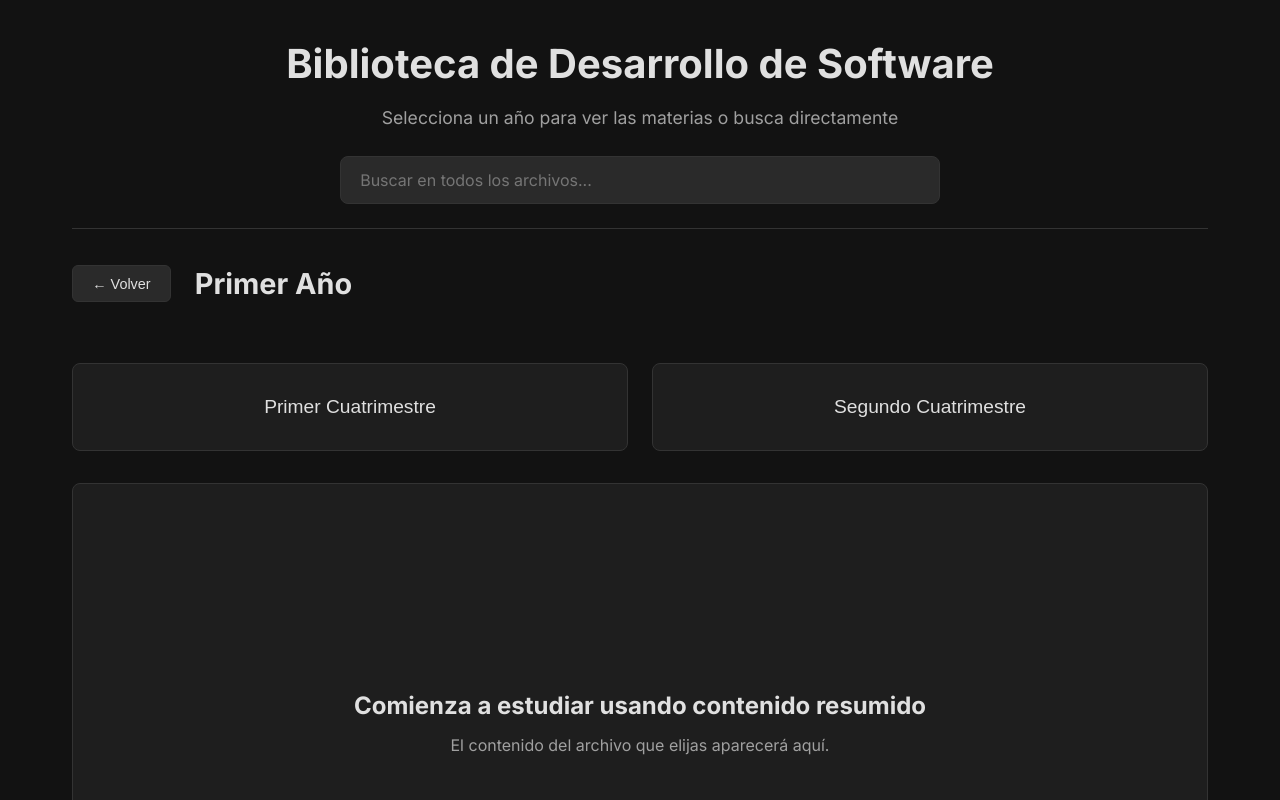
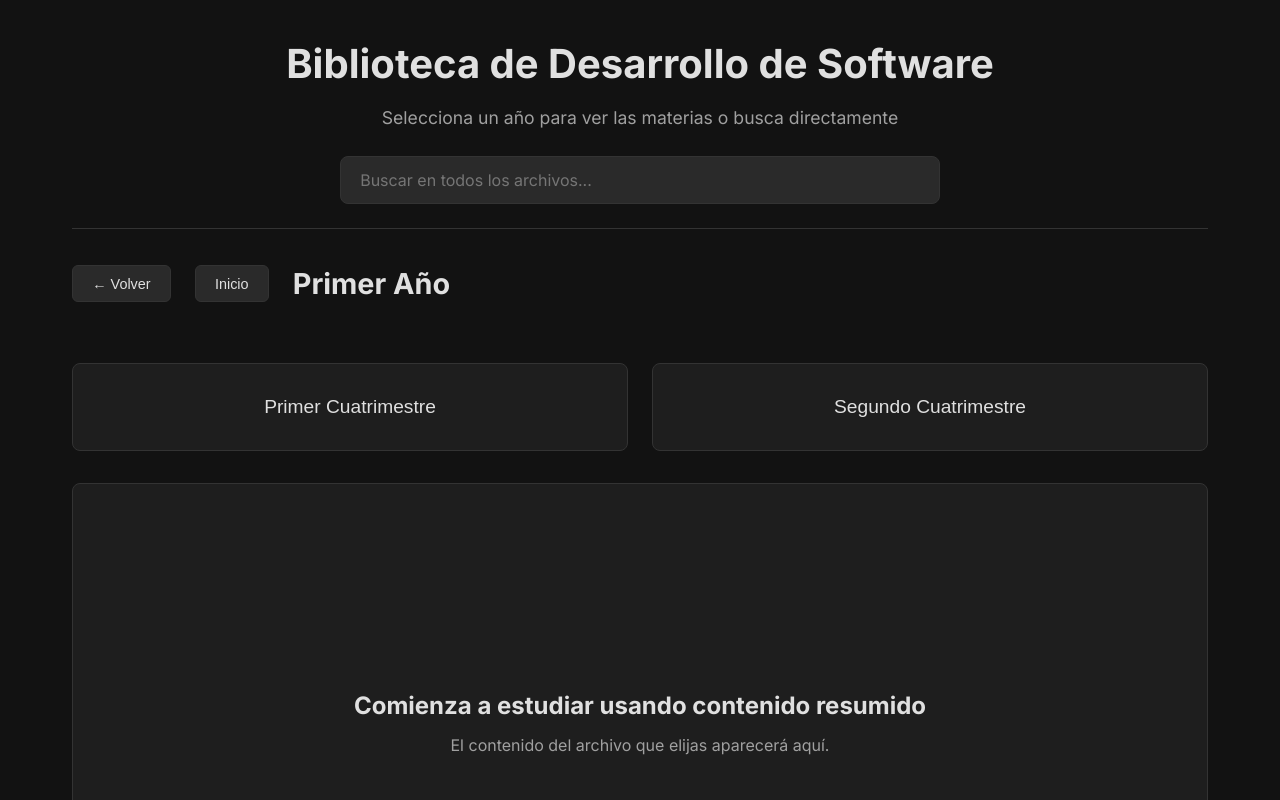
Before and after one commit to Biblioteca-Organizacion-ULP/Segundo-Cuatrimestre-biblioteca, a plain HTML site: page index.html in a window 1280 px wide. Both pictures are taken after a click on the button "Primer Año". Shown: the top 800 px of the page. Drawn offline with Linux system fonts and the light colour scheme.

Commit message:
funcion nueva: Agregar botones de 'Inicio' para volver a la selección de año

```diff
--- a/index.html
+++ b/index.html
@@ -21,6 +21,7 @@
 
         <div id="nav-header" class="file-header hidden">
             <button id="nav-back-button">&larr; Volver</button>
+            <button id="nav-home-button" class="home-button">Inicio</button>
             <h2 id="nav-title"></h2>
         </div>
 
@@ -30,6 +31,7 @@
         <div id="file-viewer-area" class="hidden">
             <div class="file-header">
                 <button id="back-button">&larr; Volver a materias</button>
+                <button id="home-button" class="home-button">Inicio</button>
                 <h2 id="file-subject-title"></h2>
             </div>
             <div id="file-list"></div>
--- a/script.js
+++ b/script.js
@@ -1,12 +1,14 @@
 document.addEventListener('DOMContentLoaded', () => {
     const navHeader = document.getElementById('nav-header');
     const navBackButton = document.getElementById('nav-back-button');
+    const navHomeButton = document.getElementById('nav-home-button');
     const navTitle = document.getElementById('nav-title');
     const navContainer = document.getElementById('nav-container');
 
     const fileViewerArea = document.getElementById('file-viewer-area');
     const contentViewer = document.getElementById('content-viewer');
     const backButton = document.getElementById('back-button');
+    const homeButton = document.getElementById('home-button');
     const fileListContainer = document.getElementById('file-list');
     const fileSubjectTitle = document.getElementById('file-subject-title');
     const searchBar = document.getElementById('search-bar');
@@ -166,6 +168,12 @@ document.addEventListener('DOMContentLoaded', () => {
         showWelcomeMessage();
     }
 
+    function goToHome() {
+        navigationStack = [];
+        renderNavigation();
+        searchBar.value = '';
+    }
+
     navContainer.addEventListener('click', (e) => {
         if (e.target.classList.contains('nav-button')) {
             const key = e.target.dataset.key;
@@ -202,6 +210,9 @@ document.addEventListener('DOMContentLoaded', () => {
         renderNavigation();
         searchBar.value = '';
     });
+
+    navHomeButton.addEventListener('click', goToHome);
+    homeButton.addEventListener('click', goToHome);
 
     fileListContainer.addEventListener('click', (e) => {
         if (e.target.classList.contains('file-link')) {
--- a/style.css
+++ b/style.css
@@ -112,7 +112,7 @@ body {
     margin-bottom: 1rem;
 }
 
-#back-button, #nav-back-button {
+#back-button, #nav-back-button, .home-button {
     background: var(--secondary-surface);
     border: 1px solid var(--border-color);
     color: var(--text-color);
@@ -125,7 +125,7 @@ body {
     white-space: nowrap;
 }
 
-#back-button:hover, #nav-back-button:hover {
+#back-button:hover, #nav-back-button:hover, .home-button:hover {
     background-color: #3c3c3c;
 }
 
```
